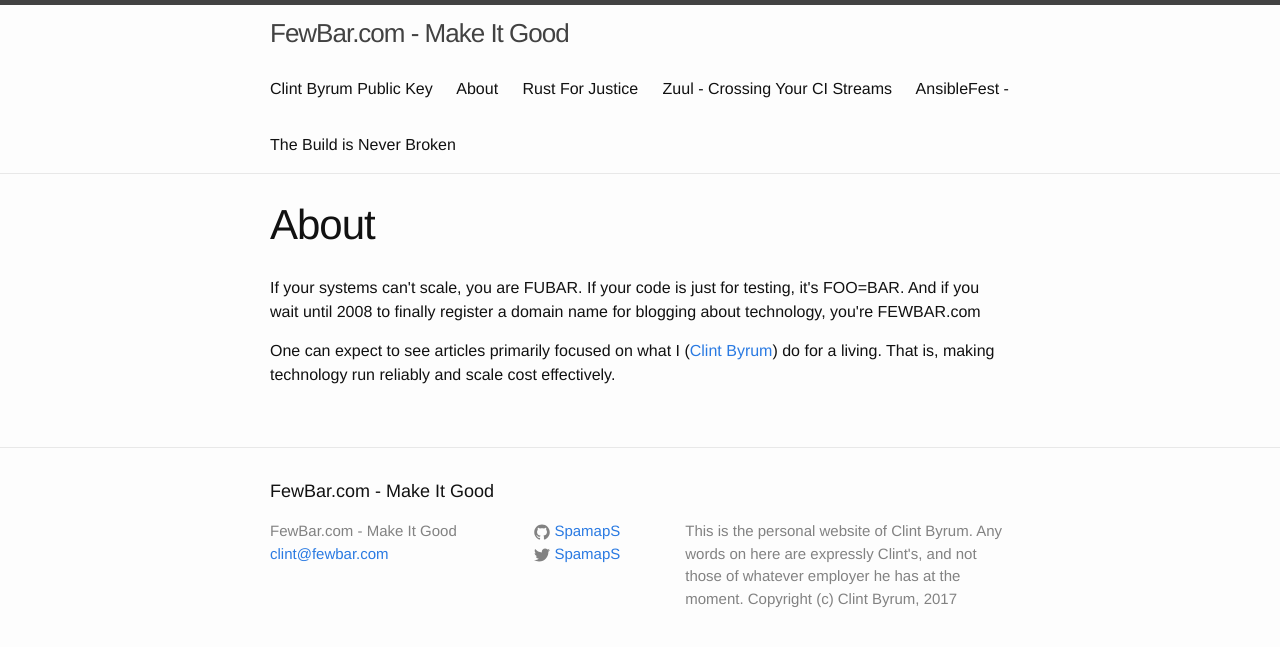
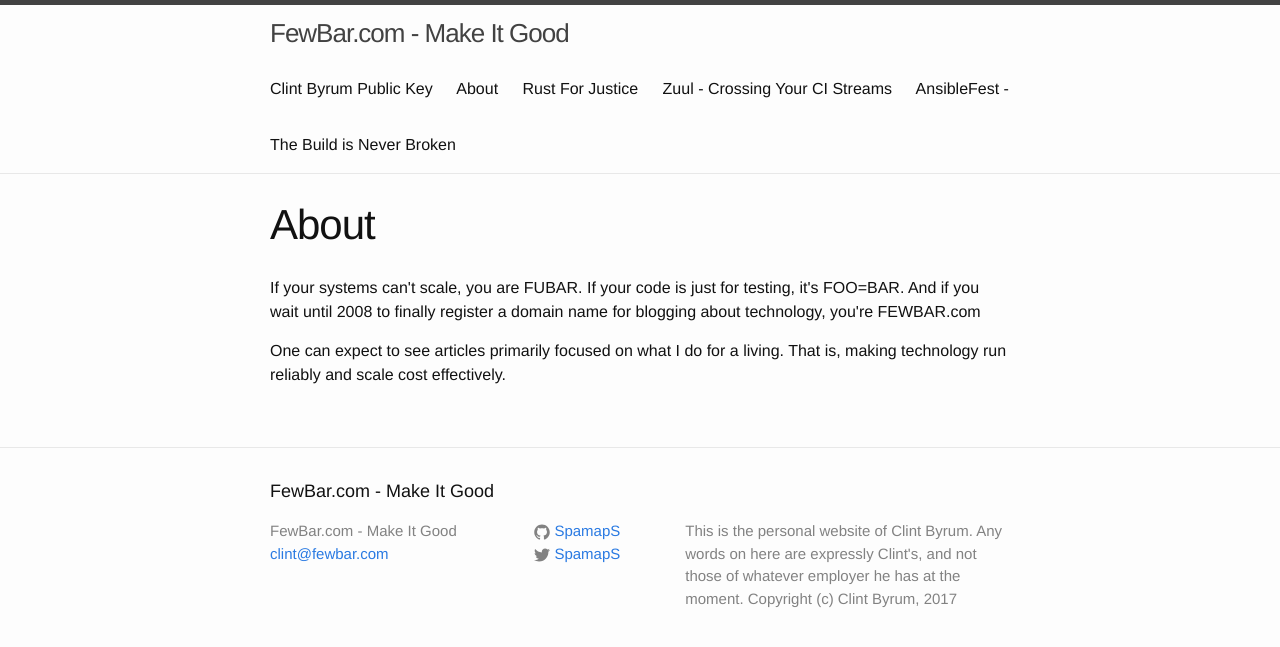
Before and after one commit to SpamapS/SpamapS.github.io, a Jekyll site: the page built from about/index.html, in a window 1280 px wide. Shown: the top 647 px of the page. Built offline with Jekyll 4.4.1, drawn with Linux system fonts in a browser that asks for light colours.

Commit message:
remove link to old festering wordpress

```diff
--- a/about/index.html
+++ b/about/index.html
@@ -20,4 +20,4 @@
 tags: []
 ---
 <p>If your systems can't scale, you are FUBAR. If your code is just for testing, it's FOO=BAR. And if you wait until 2008 to finally register a domain name for blogging about technology, you're FEWBAR.com</p>
-<p>One can expect to see articles primarily focused on what I (<a href="http://spamaps.org/">Clint Byrum</a>) do for a living. That is, making technology run reliably and scale cost effectively.</p>
+<p>One can expect to see articles primarily focused on what I do for a living. That is, making technology run reliably and scale cost effectively.</p>
```
